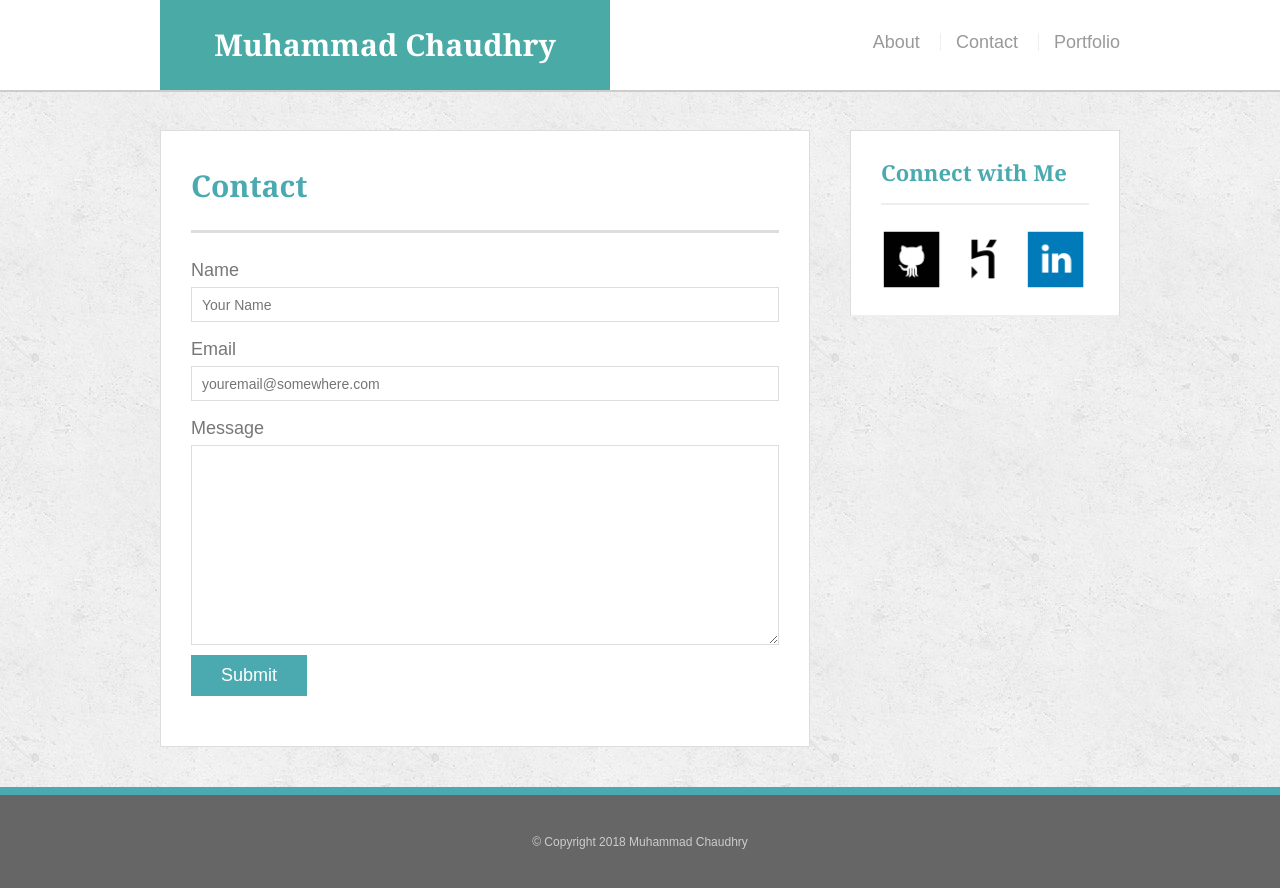
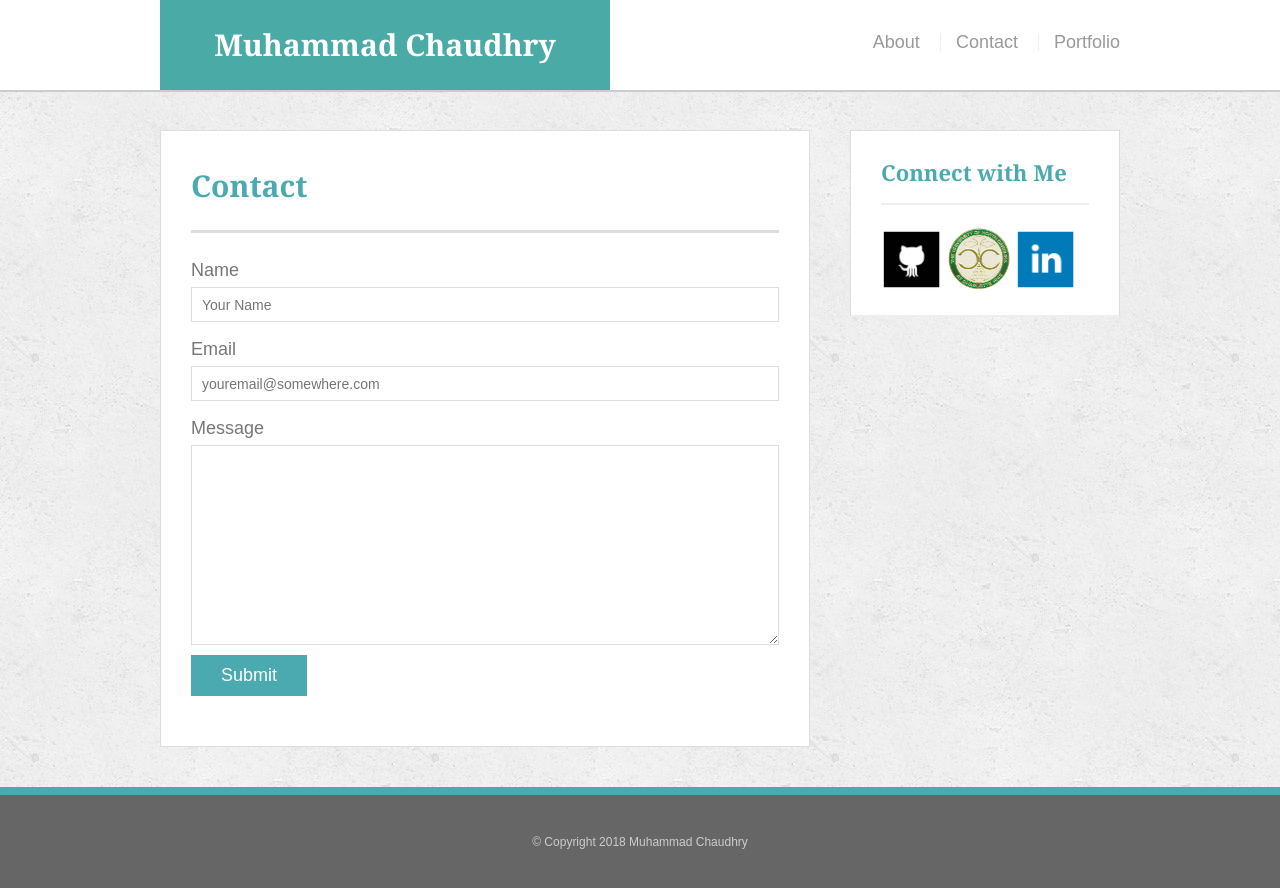
Before and after one commit to machaudhry/portfolio, a plain HTML site: page contact.html in a window 1280 px wide. Drawn offline with Linux system fonts and the light colour scheme.

Commit message:
adding social

```diff
--- a/contact.html
+++ b/contact.html
@@ -50,9 +50,9 @@
 		<div id="connect">
 			<h2>Connect with Me</h2>
 			<!-- social icon -->
-			<img src="assets/images/github.png" class="social" alt="github">
-			<img src="assets/images/heroku.png" class="social" alt="heroku">
-			<img src="assets/images/linkedin.png" class="social" alt="linkedin">
+			<a href="https://github.com/machaudhry" target="blank"><img src="assets/images/github.png" class="social" alt="github"></a>
+			<a href="https://uncc-csm.symplicity.com/profiles/muhammad.chaudhry2" target="blank"><img src="assets/images/uncc.png" class="social" alt="Unc Charlotte"></a>
+			<a href="https://www.linkedin.com/in/ma-chaudhry" target="blank"><img src="assets/images/linkedin.png" class="social" alt="linkedin"></a>
 		</div>
 	</section>
 	<!-- end of sidebar -->
```
Also changed, not shown: index.html (+3 -3 lines), portfolio.html (+3 -3 lines), assets/images/han-logo.png (added), assets/images/uncc.png (added), 3 other files.
